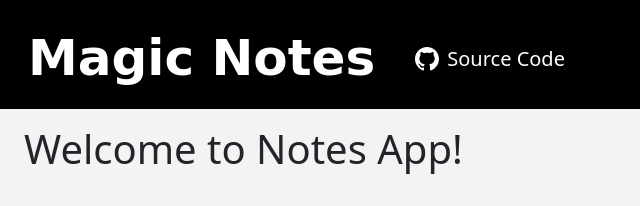
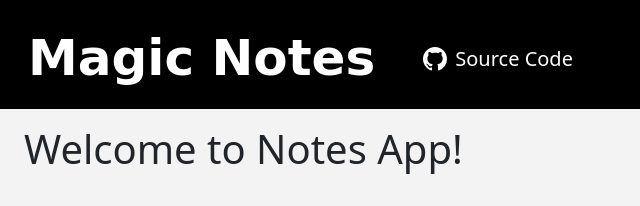
Before and after one commit to varunlaul24/notesAppBot, a website: page index.html in a window 1280 px wide. Shown: the top 206 px of the page, 0-640 px from the left. Drawn offline with nearby package versions, Linux system fonts and the light colour scheme; no server answers.

Commit message:
Add favicon and moved svg code to seperate files

```diff
--- a/index.html
+++ b/index.html
@@ -10,6 +10,7 @@
   <link href="https://cdn.jsdelivr.net/npm/bootstrap@5.3.2/dist/css/bootstrap.min.css" rel="stylesheet"
     integrity="sha384-T3c6CoIi6uLrA9TneNEoa7RxnatzjcDSCmG1MXxSR1GAsXEV/Dwwykc2MPK8M2HN" crossorigin="anonymous">
   <link rel="stylesheet" href="styles.css">
+  <link rel="icon" type="image/svg+xml" href="icons/favicon.svg">
 
 </head>
 
@@ -24,10 +25,11 @@
       </button>
       <div class="collapse navbar-collapse" id="navbarSupportedContent">
         <ul class="navbar-nav me-auto ms-4 mb-2 mb-lg-0 d-flex align-items-center">
-              <svg xmlns="http://www.w3.org/2000/svg" width="24" height="24" fill="white" viewBox="0 0 16 16">
-                <path d="M8 0C3.58 0 0 3.58 0 8c0 3.54 2.29 6.53 5.47 7.59.4.07.55-.17.55-.38 0-.19-.01-.82-.01-1.49-2.01.37-2.53-.49-2.69-.94-.09-.23-.48-.94-.82-1.13-.28-.15-.68-.52-.01-.53.63-.01 1.08.58 1.23.82.72 1.21 1.87.87 2.33.66.07-.52.28-.87.51-1.07-1.78-.2-3.64-.89-3.64-3.95 0-.87.31-1.59.82-2.15-.08-.2-.36-1.02.08-2.12 0 0 .67-.21 2.2.82.64-.18 1.32-.27 2-.27s1.36.09 2 .27c1.53-1.04 2.2-.82 2.2-.82.44 1.1.16 1.92.08 2.12.51.56.82 1.27.82 2.15 0 3.07-1.87 3.75-3.65 3.95.29.25.54.73.54 1.48 0 1.07-.01 1.93-.01 2.2 0 .21.15.46.55.38A8.01 8.01 0 0 0 16 8c0-4.42-3.58-8-8-8"/>
-              </svg>
-              <a class="nav-link" href="https://github.com/varunlaul24/notesAppBot">Source Code</a>
+          <li class="nav-item d-flex align-items-center">
+            <a class="nav-link d-flex align-items-center" href="https://github.com/varunlaul24/notesAppBot" target="_blank" rel="noopener noreferrer">
+              <img src="icons/github.svg" alt="GitHub" class="me-2">
+              Source Code
+            </a>
           </li>
         </ul>
         <form class="d-flex" role="search">
```
Also changed, not shown: icons/favicon.svg (added), icons/github.svg (added).
